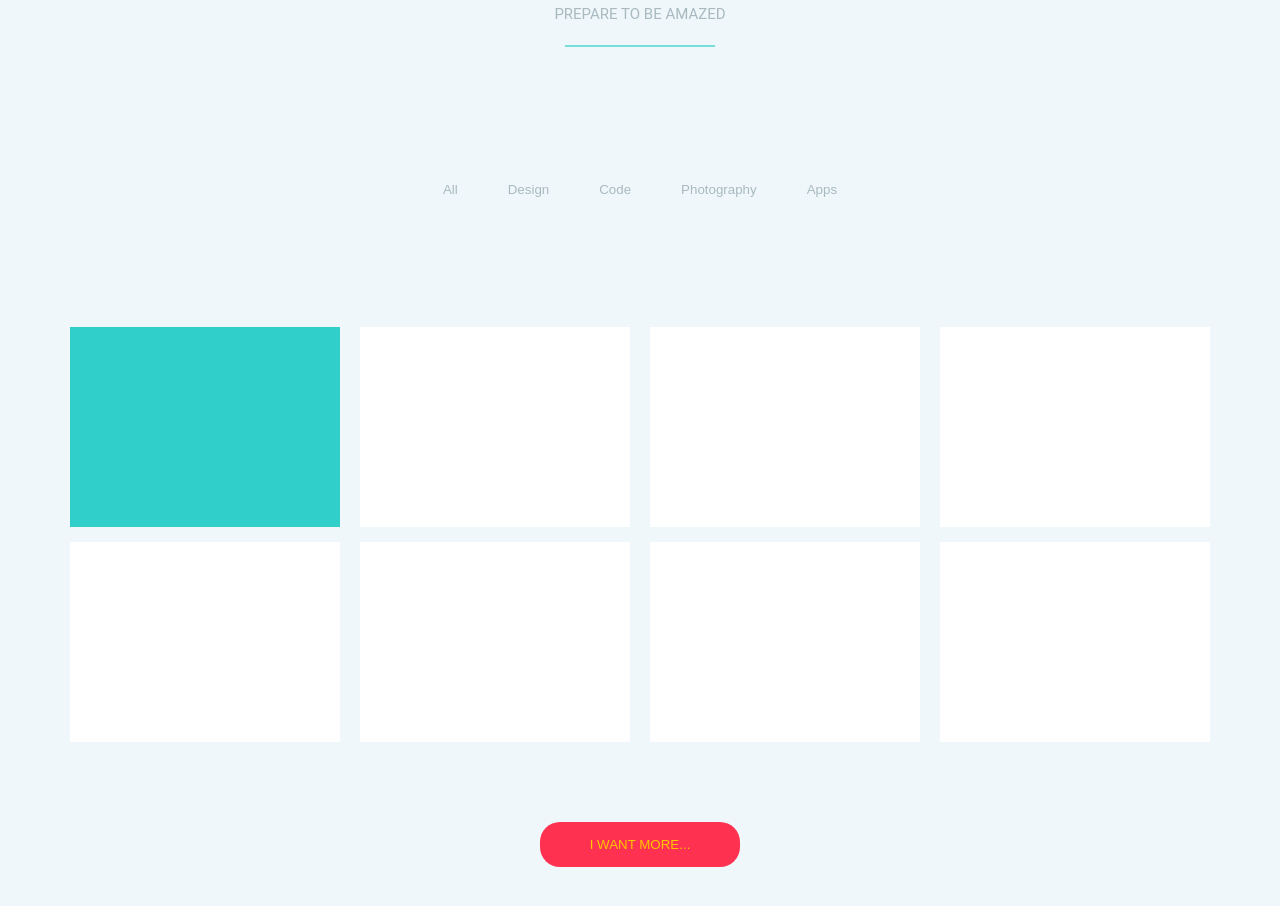
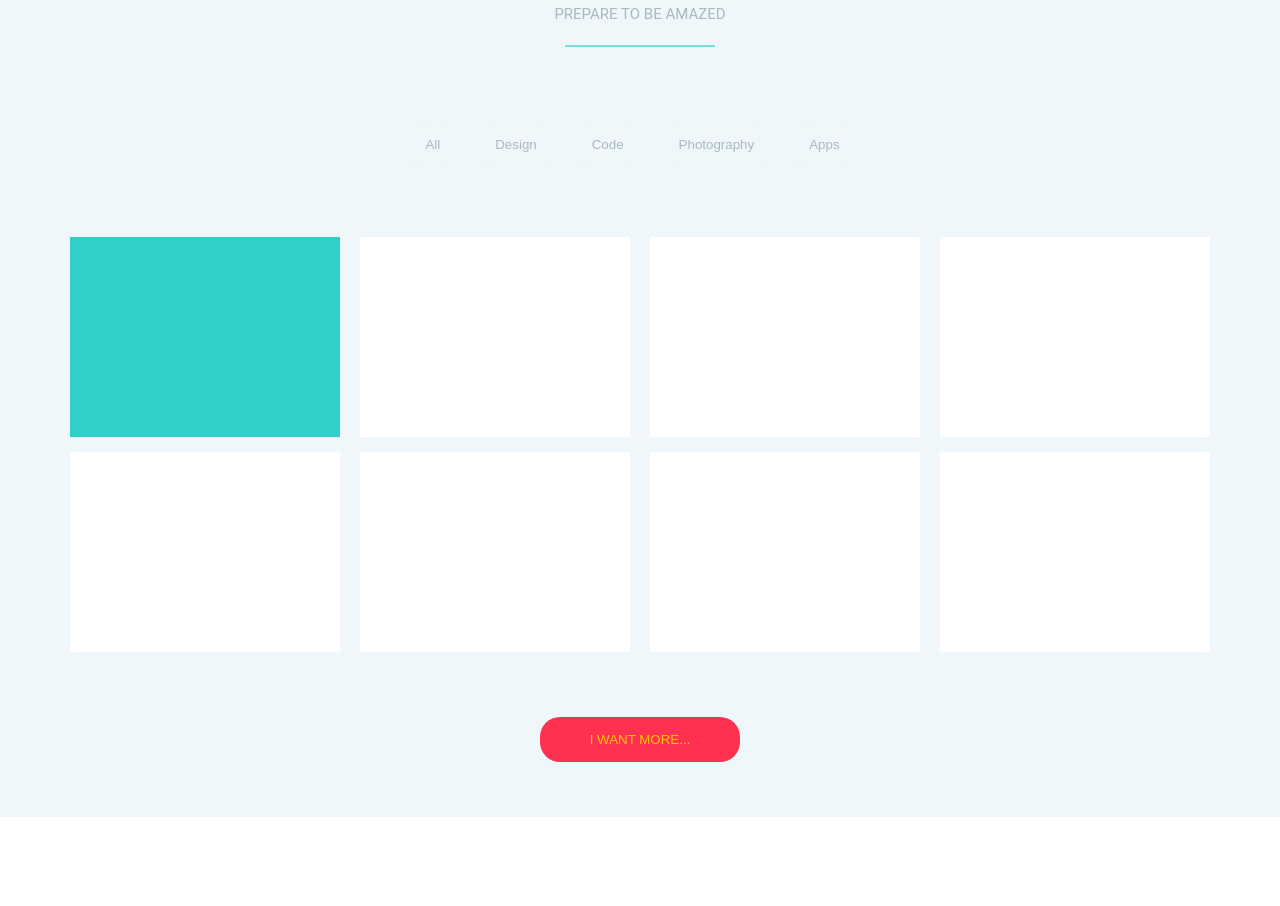
Before and after one commit to IT-Cluster-Academy-FWD/fwdo-1-into-js-g2, a plain HTML site: page index.html in a window 1280 px wide. Shown: the part 708-1614 px from the top of the page. After the commit the page ends 1525 px from the top, so only its background shows below. Drawn offline with Linux system fonts and the light colour scheme.

Commit message:
Correction code

```diff
--- a/css/style.css
+++ b/css/style.css
@@ -17,11 +17,11 @@ ul {
 
 a {
   text-decoration: none;
-  color: var(--color-font-main);
+  color: var(--color-font-main, silver);
 }
 
 p {
-  color: var(--color-font-main);
+  color: var(--color-font-main, silver);
 }
 
 html {
@@ -40,8 +40,8 @@ body {
 }
 
 .button-main {
-  background-color: var(--color-button-main);
-  color: var(--color-button-text);
+  background-color: var(--color-button-main, red);
+  color: var(--color-button-text, yellow);
   box-shadow: none;
   border: none;
   padding: 15px 50px;
@@ -51,7 +51,7 @@ body {
 }
 
 .button-main:hover {
-  background-color: var(--color-button-text);
+  background-color: var(--color-button-text, yellow);
   color: var(--color-button-main);
 }
 
@@ -116,40 +116,44 @@ body {
 }
 
 .we-make-this-section {
-  background: var(--color-backround-three);
+  background: var(--color-backround-three, grey);
   padding: 20px 0 0 0;
   min-height: 500px;
 }
 
-.container, .we-make-this-container{
+.we-make-this-container {
   display: flex;
   justify-content: center;
   flex-direction: column;
   align-items: center;
+  max-width: 1175px;
+  margin: 0 auto;
+  padding: 0 15px;
 }
 
 .we-make-this-container-image {
-  margin: 35px 0 35px 0 ;
+  margin: 35px 0;
 }
 
 .we-make-this-title {
   margin-bottom: 8px;
   font-size: 3.1rem;
-  color: var(--color-section-title);
+  color: var(--color-section-title, navy);
 }
 
 .we-make-this-description {
   margin-bottom: 20px;
+  text-transform: uppercase;
 }
 
 .we-make-this-links {
   align-items: center;
-  margin: 65px 0 60px 0;
+  margin: 65px 0;
 }
 
 .we-make-this-navigation{
   display: flex;
-  flex-direction: row;
+  flex-direction: column;
   justify-content: center;
   align-items: center;
 }
@@ -158,24 +162,17 @@ body {
   box-shadow: none;
   border: none;
   padding: 15px 20px;
+  margin-top: 10px;
   border-radius: 20px;
   cursor: pointer;
   transition: 0.3s;
-  background-color: var(--color-backround-three);
-  color: var(--color-font-main);
+  background-color: var(--color-backround-three, grey);
+  color: var(--color-font-main, silver);
 }
 
 .we-make-this-button:hover {
-  background-color: var(--color-button-main);
-  color: var(--color-button-text);
-}
-
-.we-make-this-item {
-  margin-right: 10px;
-}
-
-.we-make-this-item:last-child {
-  margin-right: 0;
+  background-color: var(--color-button-main, red);
+  color: var(--color-button-text, yellow);
 }
 
 .squares-container {
@@ -199,10 +196,14 @@ body {
   opacity: 0.8;
 }
 
-.we-make-this-button {
+.we-make-this-button-want-more {
   display: flex;
   justify-content: center;
-  margin: 55px 0 50px 0;
+  margin: 55px 0;
+}
+
+.we-make-this-want-button {
+  text-transform: uppercase;
 }
 
 .we-make-this-line {
@@ -223,4 +224,11 @@ body {
     margin-bottom: 0;
   }
 
+  .we-make-this-navigation{
+    flex-direction: row;
+  }
+  .we-make-this-button{
+    margin-right: 15px;
+  }
+
 }
--- a/index.html
+++ b/index.html
@@ -35,19 +35,19 @@
   </header>
   <main class="main">
     <section class="we-make-this-section">
-      <div class="container we-make-this-container">
+      <div class="we-make-this-container">
         <img src="/img/Composite_Path.png" alt="" class="we-make-this-container-image">
         <h2 class="we-make-this-title">We Make This</h2>
-        <p class="we-make-this-description">PREPARE TO BE AMAZED</p>
+        <p class="we-make-this-description">Prepare to be amazed</p>
         <div class="we-make-this-line"></div>
         <div class="we-make-this-links">
-          <ul class="we-make-this-navigation">
-            <li class="we-make-this-item"><button class="we-make-this-button">All</button></li>
-            <li class="we-make-this-item"><button class="we-make-this-button">Design</button></li>
-            <li class="we-make-this-item"><button class="we-make-this-button">Code</button></li>
-            <li class="we-make-this-item"><button class="we-make-this-button">Photography</button></li>
-            <li class="we-make-this-item"><button class="we-make-this-button">Apps</button></li>
-          </ul>
+          <div class="we-make-this-navigation">
+            <button class="we-make-this-button">All</button>
+            <button class="we-make-this-button">Design</button>
+            <button class="we-make-this-button">Code</button>
+            <button class="we-make-this-button">Photography</button>
+            <button class="we-make-this-button">Apps</button>
+          </div>
         </div>
         <div class="squares-container">
           <div class="square"></div>
@@ -59,8 +59,8 @@
           <div class="square"></div>
           <div class="square"></div>
         </div>
-        <div class="we-make-this-button">
-          <button class="header-banner-button button-main">I WANT MORE...</button>
+        <div class="we-make-this-button-want-more">
+          <button class="button-main we-make-this-want-button">I want more...</button>
         </div>
       </div>
     </section>
```
